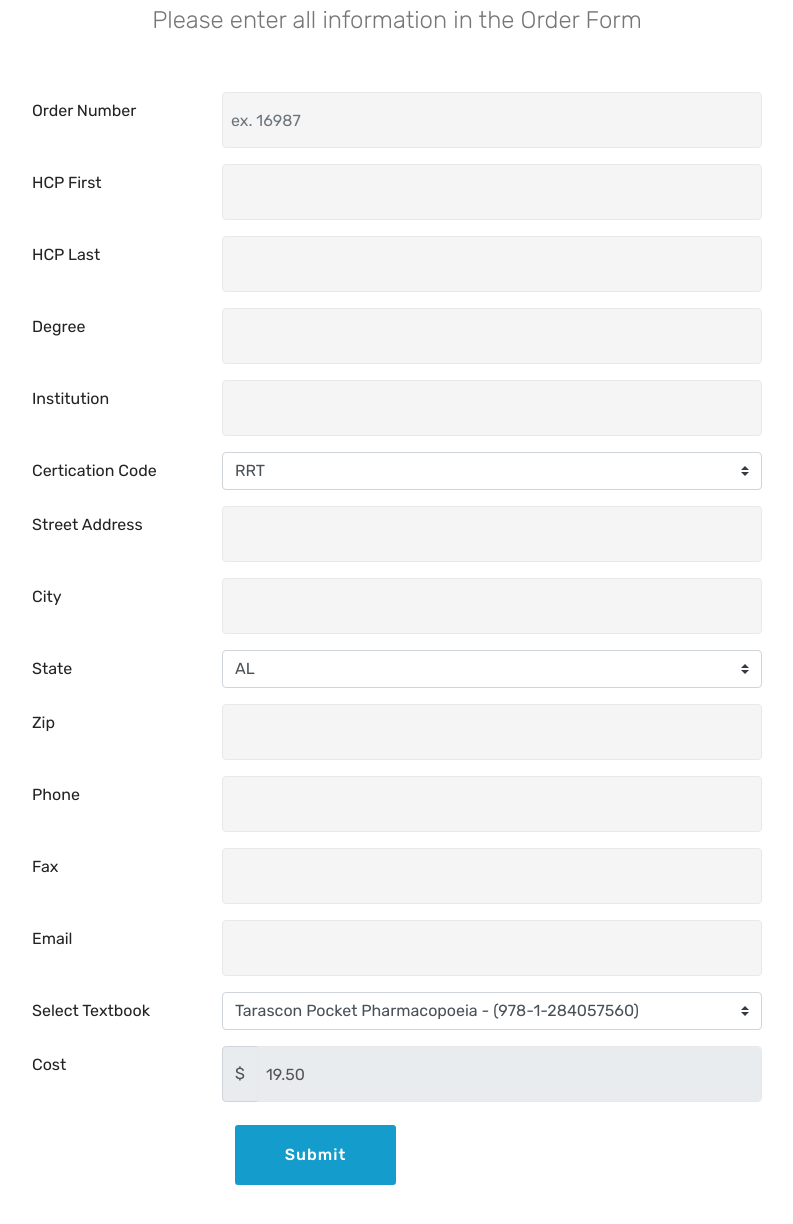
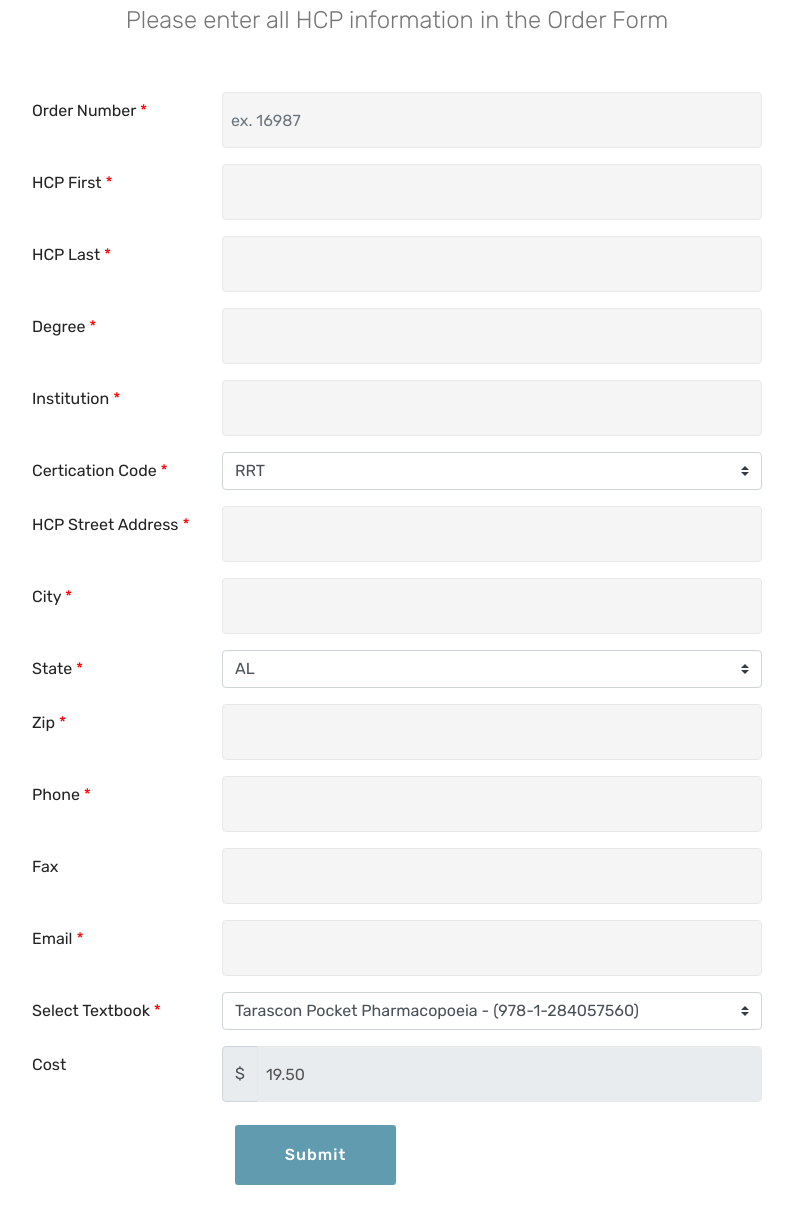
Before and after one commit to arTCGL/CleviprexTextbookOrderForm, a plain HTML site: page index.html in a window 1280 px wide. Shown: the part 224-1448 px from the top of the page, without its empty margins (243-1036 px from the left). Drawn offline with nearby package versions, Linux system fonts and the light colour scheme.

Commit message:
updated to match Cururf form
added validation and reuired fields

```diff
--- a/index.html
+++ b/index.html
@@ -42,7 +42,7 @@
                 <h2 class="mbr-section-title align-center pb-3 mbr-fonts-style display-2">
                     CLEVIPREX Textbook Program Order Form</h2>
                 <h3 class="mbr-section-subtitle align-center mbr-light pb-3 mbr-fonts-style display-5">
-                    Please enter all information in the Order Form</h3>
+                    Please enter all HCP information in the Order Form</h3>
             </div>
         </div>
     </div>
@@ -52,37 +52,37 @@
 
 <form id="form" target="_self" onsubmit="return postToGoogle();" action="" autocomplete="off">
   <div class="form-group row">
-    <label for="orderNumber" class="col-3 col-form-label">Order Number</label>
+    <label for="orderNumber" class="col-3 col-form-label">Order Number<span style="color:red;"> *</span></label>
     <div class="col-9">
       <input id="orderNumber" name="entry.310200994" placeholder="ex. 16987" type="text" required="required" class="form-control">
     </div>
   </div>
   <div class="form-group row">
-    <label class="col-3 col-form-label" for="hcpFirst">HCP First</label>
+    <label class="col-3 col-form-label" for="hcpFirst">HCP First<span style="color:red;"> *</span></label>
     <div class="col-9">
       <input id="hcpFirst" name="entry.407111904" type="text" required="required" class="form-control">
     </div>
   </div>
   <div class="form-group row">
-    <label for="hcpLast" class="col-3 col-form-label">HCP Last</label>
+    <label for="hcpLast" class="col-3 col-form-label">HCP Last<span style="color:red;"> *</span></label>
     <div class="col-9">
       <input id="hcpLast" name="entry.790607589" type="text" required="required" class="form-control">
     </div>
   </div>
   <div class="form-group row">
-    <label for="degree" class="col-3 col-form-label">Degree</label>
+    <label for="degree" class="col-3 col-form-label">Degree<span style="color:red;"> *</span></label>
     <div class="col-9">
       <input id="degree" name="entry.18222752" type="text" required="required" class="form-control">
     </div>
   </div>
   <div class="form-group row">
-    <label for="institution" class="col-3 col-form-label">Institution</label>
+    <label for="institution" class="col-3 col-form-label">Institution<span style="color:red;"> *</span></label>
     <div class="col-9">
       <input id="institution" name="entry.1402154559" type="text" required="required" class="form-control">
     </div>
   </div>
   <div class="form-group row">
-    <label for="certCode" class="col-3 col-form-label">Certication Code</label>
+    <label for="certCode" class="col-3 col-form-label">Certication Code<span style="color:red;"> *</span></label>
     <div class="col-9">
       <select id="certCode" name="entry.318290760" class="custom-select">
         <option value="RRT">RRT</option>
@@ -99,19 +99,19 @@
     </div>
   </div>
   <div class="form-group row">
-    <label class="col-3 col-form-label" for="streetAddress">Street Address</label>
+    <label class="col-3 col-form-label" for="streetAddress">HCP Street Address<span style="color:red;"> *</span></label>
     <div class="col-9">
       <input id="streetAddress" name="entry.1937510216" type="text" required="required" class="form-control">
     </div>
   </div>
   <div class="form-group row">
-    <label for="city" class="col-3 col-form-label">City</label>
+    <label for="city" class="col-3 col-form-label">City<span style="color:red;"> *</span></label>
     <div class="col-9">
       <input id="city" name="entry.1098135271" type="text" required="required" class="form-control">
     </div>
   </div>
   <div class="form-group row">
-    <label for="state" class="col-3 col-form-label">State</label>
+    <label for="state" class="col-3 col-form-label">State<span style="color:red;"> *</span></label>
     <div class="col-9">
       <select id="state" name="entry.725014568" required="required" class="custom-select">
   <option value="AL">AL</option>
@@ -169,13 +169,13 @@
     </div>
   </div>
   <div class="form-group row">
-    <label for="zip" class="col-3 col-form-label">Zip</label>
+    <label for="zip" class="col-3 col-form-label">Zip<span style="color:red;"> *</span></label>
     <div class="col-9">
       <input id="zip" name="entry.1930981283" type="text" required="required" class="form-control">
     </div>
   </div>
   <div class="form-group row">
-    <label for="phone" class="col-3 col-form-label">Phone</label>
+    <label for="phone" class="col-3 col-form-label">Phone<span style="color:red;"> *</span></label>
     <div class="col-9">
       <input id="phone" name="entry.1611653414" type="text" class="form-control">
     </div>
@@ -187,13 +187,13 @@
     </div>
   </div>
     <div class="form-group row">
-    <label for="email" class="col-3 col-form-label">Email</label>
+    <label for="email" class="col-3 col-form-label">Email<span style="color:red;"> *</span></label>
     <div class="col-9">
       <input id="email" name="entry.1920936398" type="text" class="form-control">
     </div>
   </div>
   <div class="form-group row">
-    <label for="selectTextbook" class="col-3 col-form-label">Select Textbook</label>
+    <label for="selectTextbook" class="col-3 col-form-label">Select Textbook<span style="color:red;"> *</span></label>
     <div class="col-9">
       <select id="selectTextbook" name="entry.401067085" required="required" class="custom-select" onChange="return setCost()">
         <option data-mail="1" value="Tarascon Pocket Pharmacopoeia - (978-1-284057560)">Tarascon Pocket Pharmacopoeia - (978-1-284057560)</option>
@@ -217,7 +217,7 @@
   </div>
   <div class="form-group row">
     <div class="offset-3 col-9" data-toggle="modal" data-target="#exampleModal">
-      <button id="send" name="submit" type="submit" class="btn btn-primary">Submit</button>
+      <button id="send" name="submit" type="submit" class="btn btn-primary" disabled>Submit</button>
     </div>
   </div>
 </form>
@@ -256,6 +256,18 @@
   <script src="assets/smoothscroll/smooth-scroll.js"></script>
   <script src="assets/theme/js/script.js"></script>
   <script src="assets/formoid/formoid.min.js"></script>
+
+  <script type="text/javascript" language="javascript">
+
+    let txt = document.querySelectorAll('[type="text"]');
+    for (let i = 0; i < txt.length; i++) {
+        txt[i].oninput = () => {
+            if (!(txt[0].value == '') && !(txt[1].value == '') && !(txt[2].value == '') && !(txt[3].value == '') && !(txt[4].value == '') && !(txt[5].value == '') && !(txt[6].value == '') && !(txt[7].value == '') && !(txt[8].value == '') && !(txt[10].value == '')) {
+                send.removeAttribute('disabled')
+            }
+        }
+    }
+</script>
   <script>
     function setCost(){
     // find the dropdown
```
